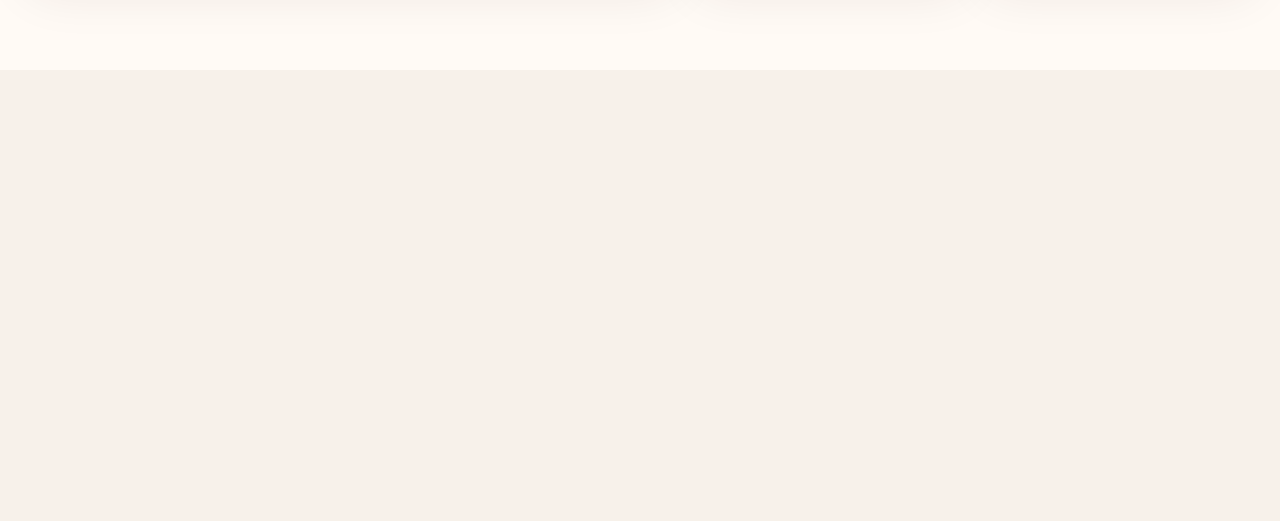
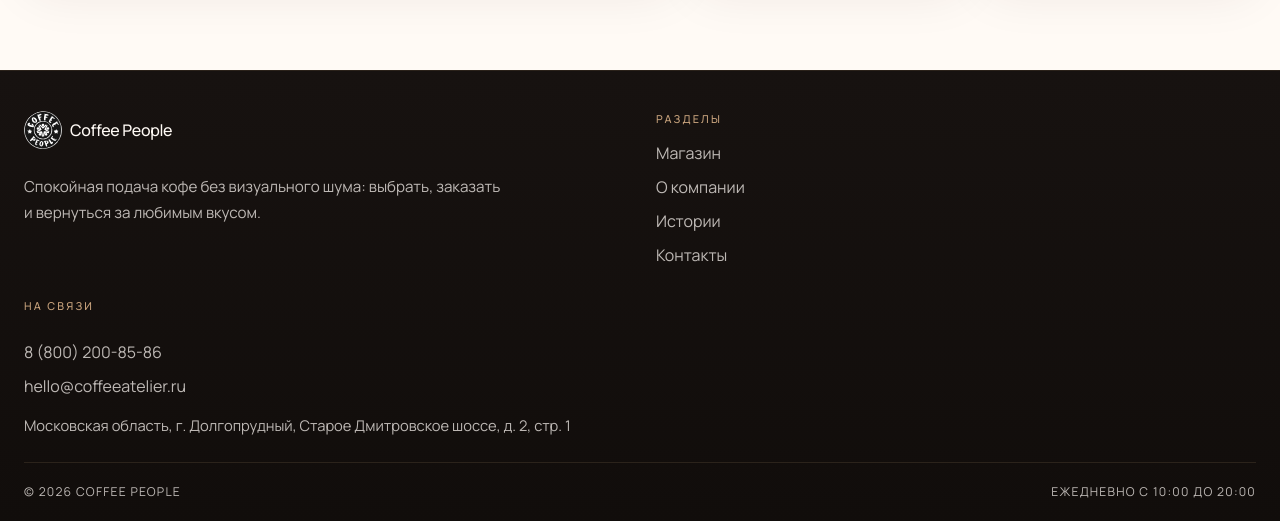
Before and after one commit to shirshilakniaginya/coffee-atelier, a Next.js app: page / in a window 1280 px wide. Shown: the part 7953-8474 px from the top of the page. Before the commit the page ends 8023 px from the top, so only its background shows below. Built offline with nearby package versions, Linux system fonts and the light colour scheme.

Commit message:
Add coffee site footer

```diff
--- a/app/globals.css
+++ b/app/globals.css
@@ -774,6 +774,89 @@ h4 {
   line-height: 1.45;
 }
 
+.site-footer {
+  padding: 40px 24px 24px;
+  background: linear-gradient(180deg, #171210 0%, #110d0b 100%);
+  color: var(--surface);
+  border-top: 1px solid rgba(199, 162, 124, 0.14);
+}
+
+.site-footer__layout,
+.site-footer__bottom {
+  width: 100%;
+  margin: 0 auto;
+}
+
+.site-footer__layout {
+  display: grid;
+  grid-template-columns: minmax(0, 1.2fr) minmax(200px, 0.7fr) minmax(240px, 0.85fr);
+  gap: 32px;
+  padding-bottom: 24px;
+}
+
+.site-logo--footer {
+  justify-self: start;
+}
+
+.site-footer__brand p,
+.site-footer__contact p,
+.site-footer__contact a,
+.site-footer__links a,
+.site-footer__bottom {
+  color: rgba(255, 250, 245, 0.72);
+}
+
+.site-footer__brand p {
+  max-width: 30rem;
+  margin-top: 20px;
+  font-size: 0.95rem;
+  line-height: 1.76;
+}
+
+.site-footer__label {
+  display: block;
+  margin-bottom: 16px;
+  color: var(--accent);
+  font-size: 0.68rem;
+  font-weight: 500;
+  letter-spacing: 0.2em;
+  text-transform: uppercase;
+}
+
+.site-footer__links,
+.site-footer__contact {
+  display: grid;
+  gap: 12px;
+}
+
+.site-footer__links a,
+.site-footer__contact a {
+  transition: color 0.2s ease;
+}
+
+.site-footer__links a:hover,
+.site-footer__contact a:hover {
+  color: var(--surface);
+}
+
+.site-footer__contact p {
+  margin-top: 4px;
+  font-size: 0.92rem;
+  line-height: 1.7;
+}
+
+.site-footer__bottom {
+  display: flex;
+  flex-wrap: wrap;
+  justify-content: space-between;
+  gap: 12px 24px;
+  padding-top: 20px;
+  border-top: 1px solid rgba(199, 162, 124, 0.14);
+  font-size: 0.76rem;
+  letter-spacing: 0.1em;
+  text-transform: uppercase;
+}
+
 @media (max-width: 1280px) {
   .hero-shell,
   .selector-layout,
@@ -783,6 +866,10 @@ h4 {
 
   .contact-panel__layout {
     gap: 48px;
+  }
+
+  .site-footer__layout {
+    grid-template-columns: repeat(2, minmax(0, 1fr));
   }
 
   .selector-grid {
@@ -801,6 +888,7 @@ h4 {
 
 @media (max-width: 1120px) {
   .contact-panel__layout,
+  .site-footer__layout,
   .selector-section__header,
   .contact-panel__grid {
     grid-template-columns: 1fr;
@@ -903,6 +991,10 @@ h4 {
     padding: 32px 24px;
   }
 
+  .site-footer {
+    padding: 32px 24px 24px;
+  }
+
   .contact-panel__layout {
     gap: 24px;
   }
@@ -976,6 +1068,15 @@ h4 {
     padding: 16px;
   }
 
+  .site-footer {
+    padding-inline: 16px;
+  }
+
+  .site-footer__bottom {
+    font-size: 0.7rem;
+    letter-spacing: 0.08em;
+  }
+
   .chip-row {
     justify-content: flex-start;
   }
--- a/app/page.tsx
+++ b/app/page.tsx
@@ -18,6 +18,13 @@ export default function Home() {
     { label: "Статьи", href: "#stories" },
     { label: "Фотогалерея", href: "#stories" },
     { label: "Видеогалерея", href: "#stories" },
+  ] as const;
+
+  const footerNavigation = [
+    { label: "Магазин", href: "#collection" },
+    { label: "О компании", href: "#philosophy" },
+    { label: "Истории", href: "#stories" },
+    { label: "Контакты", href: "#contacts" },
   ] as const;
 
   const [selectedProductId, setSelectedProductId] = useState<(typeof coffeeProducts)[number]["id"]>(coffeeProducts[0].id);
@@ -373,6 +380,41 @@ export default function Home() {
           </div>
         </div>
       </section>
+
+      <footer className="site-footer">
+        <div className="site-footer__layout">
+          <div className="site-footer__brand">
+            <a className="site-logo site-logo--footer" href="#home" aria-label="Coffee People">
+              <Image src="/coffee-people-logo.svg" alt="Coffee People" width={38} height={38} className="site-logo__image site-logo__image--footer" />
+              <span className="site-logo__text">Coffee People</span>
+            </a>
+            <p>Спокойная подача кофе без визуального шума: выбрать, заказать и вернуться за любимым вкусом.</p>
+          </div>
+
+          <nav className="site-footer__nav" aria-label="Footer">
+            <span className="site-footer__label">Разделы</span>
+            <div className="site-footer__links">
+              {footerNavigation.map((item) => (
+                <a key={item.label} href={item.href}>
+                  {item.label}
+                </a>
+              ))}
+            </div>
+          </nav>
+
+          <div className="site-footer__contact">
+            <span className="site-footer__label">На связи</span>
+            <a href={`tel:${contacts.phone.replace(/[^\d+]/g, "")}`}>{contacts.phone}</a>
+            <a href={`mailto:${contacts.email}`}>{contacts.email}</a>
+            <p>{contacts.address}</p>
+          </div>
+        </div>
+
+        <div className="site-footer__bottom">
+          <span>© 2026 Coffee People</span>
+          <span>{contacts.hours}</span>
+        </div>
+      </footer>
     </main>
   );
 }
```
